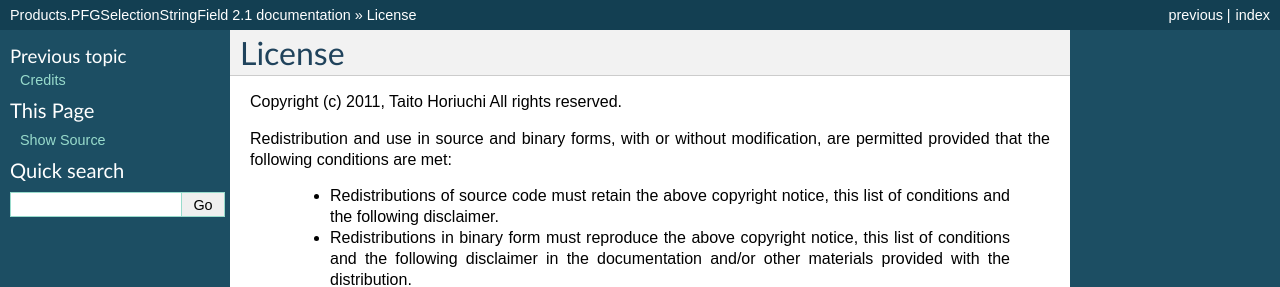
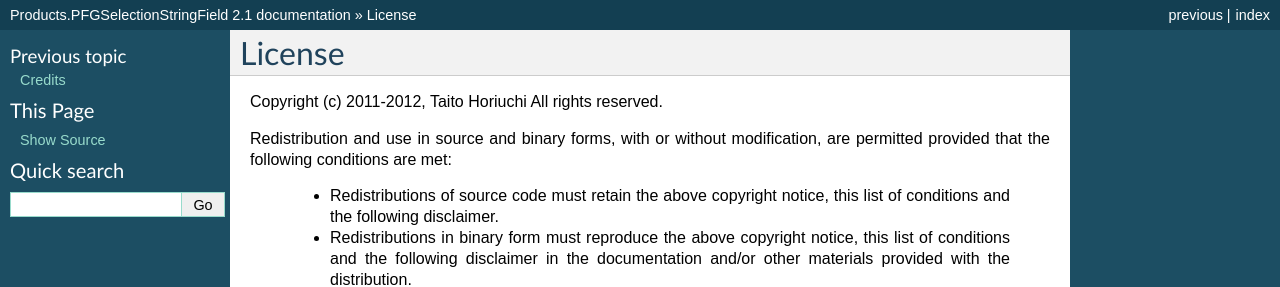
Before and after one commit to collective/Products.PFGSelectionStringField, a Sphinx documentation site: the page built from Products/PFGSelectionStringField/docs/LICENSE.rst, in a window 1280 px wide. Shown: the top 287 px of the page. Built offline with Sphinx 7.4.7, drawn with Linux system fonts in a browser that asks for light colours.

Commit message:
Documentation updated

```diff
--- a/Products/PFGSelectionStringField/docs/HISTORY.rst
+++ b/Products/PFGSelectionStringField/docs/HISTORY.rst
@@ -1,7 +1,7 @@
 Changelog
 ---------
 
-2.1 (2012-08-XX)
+2.1 (2012-08-20)
 ================
 
 - Tested with Products.PloneFormGen-1.7.2. [taito]
--- a/Products/PFGSelectionStringField/docs/LICENSE.rst
+++ b/Products/PFGSelectionStringField/docs/LICENSE.rst
@@ -1,7 +1,7 @@
 License
 =======
 
-Copyright (c) 2011, Taito Horiuchi
+Copyright (c) 2011-2012, Taito Horiuchi
 All rights reserved.
 
 Redistribution and use in source and binary forms, with or without
--- a/Products/PFGSelectionStringField/docs/README.rst
+++ b/Products/PFGSelectionStringField/docs/README.rst
@@ -8,6 +8,7 @@
 
 Tested with
 -----------
+
 * Plone-4.2
 * Plone-4.1.6
 * Products.PloneFormGen-1.7.2
```
